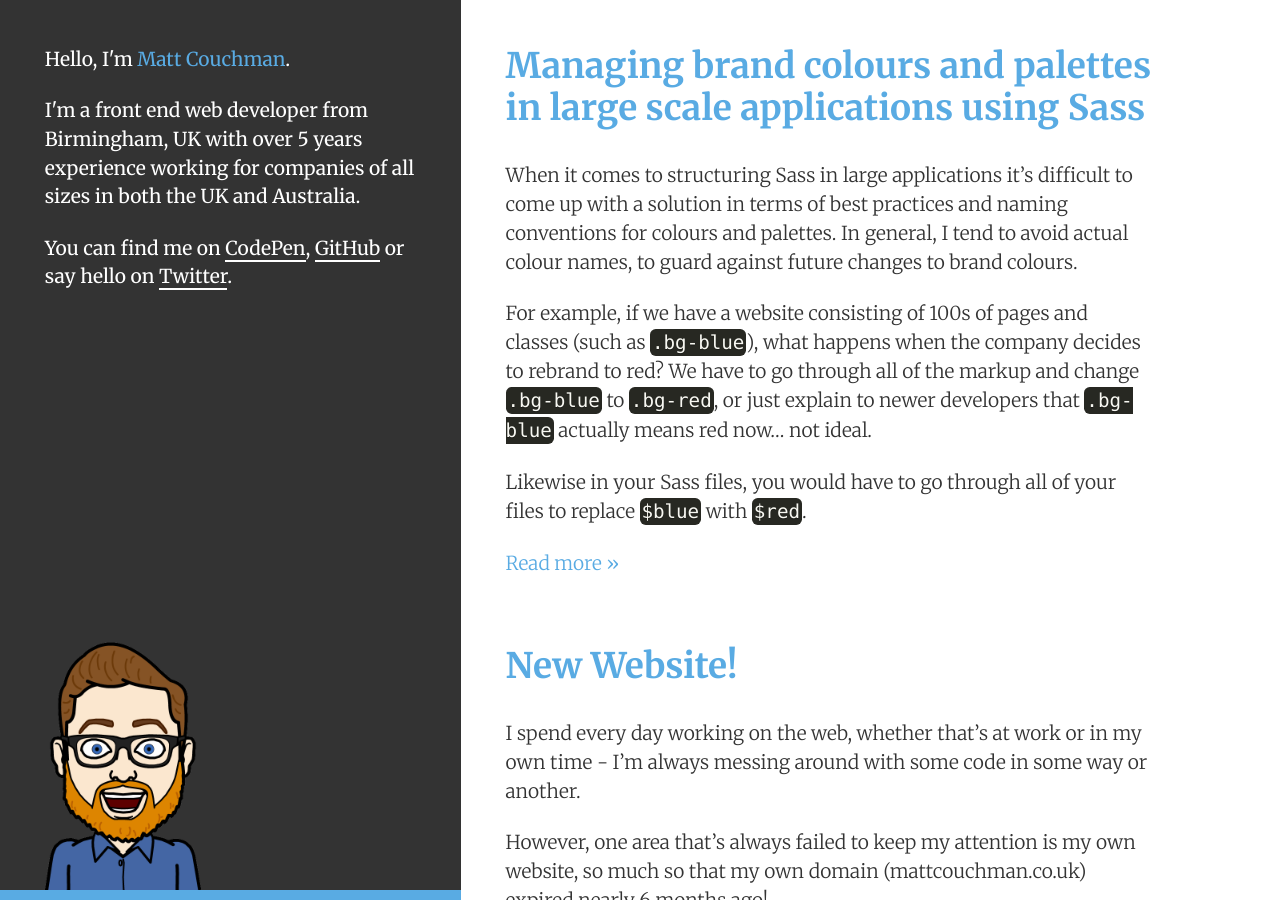
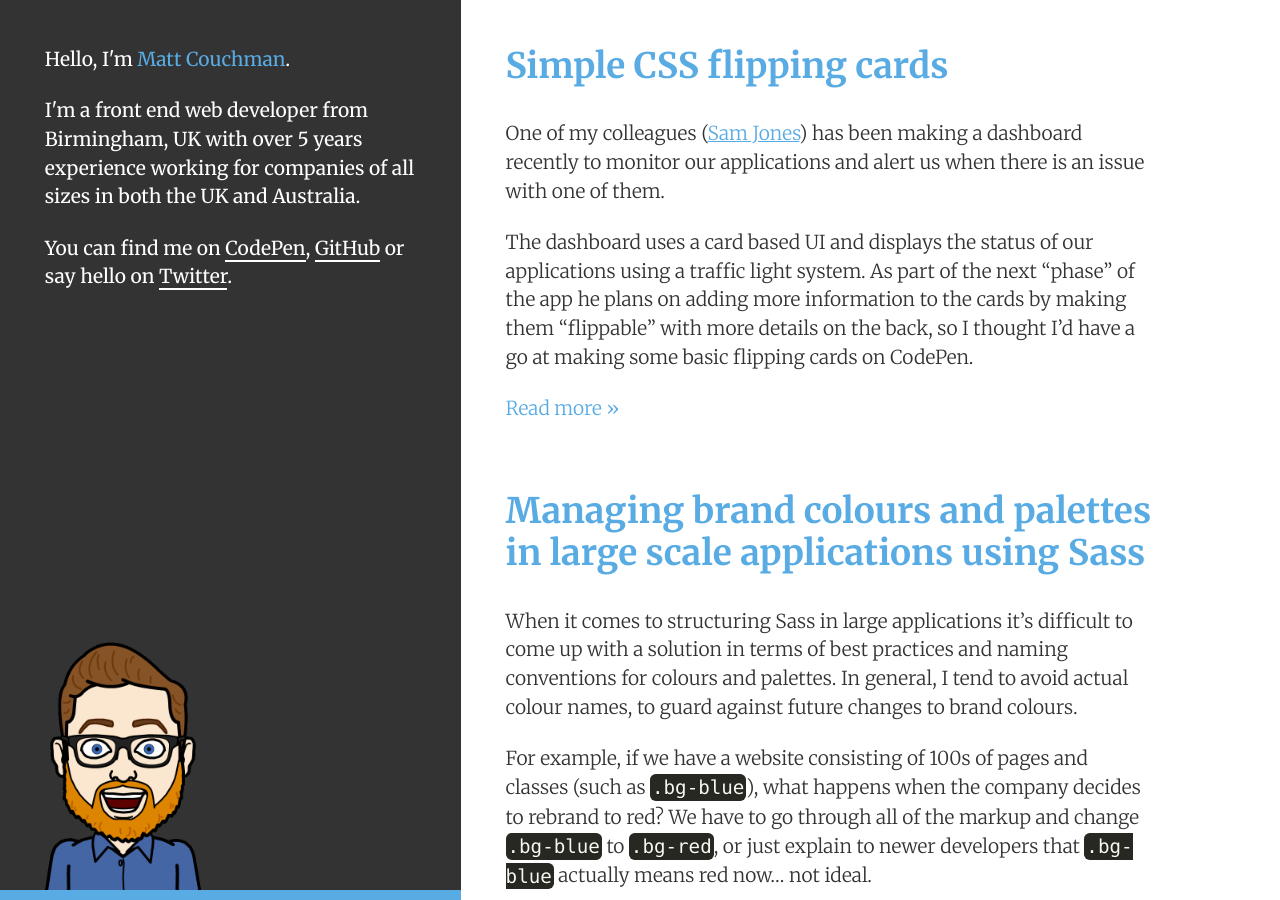
Before and after one commit to mattcouchman/mattcouchman.github.io, a Jekyll site: the page built from index.html, in a window 1280 px wide and 900 px high. Built offline with Jekyll 4.4.1, drawn with Linux system fonts in a browser that asks for light colours.

Commit message:
Added flipping card post

```diff
--- a/_drafts/2016-02-01-simple-css-flipping-cards.md
+++ b/_posts/2016-02-08-simple-css-flipping-cards.md
@@ -1,11 +1,11 @@
 ---
 layout: post
 title:  "Simple CSS flipping cards"
-date:   2016-02-01 16:00:00
+date:   2016-02-08 16:00:00
 description: Simple CSS flipping cards
 ---
 
-One of my colleague has been making a dashboard recently to monitor our applications and alert us when there is an issue with one of them.
+One of my colleagues ([Sam Jones](https://twitter.com/_sam066)) has been making a dashboard recently to monitor our applications and alert us when there is an issue with one of them.
 
 The dashboard uses a card based UI and displays the status of our applications using a traffic light system. As part of the next "phase" of the app he plans on adding more information to the cards by making them "flippable" with more details on the back, so I thought I'd have a go at making some basic flipping cards on CodePen.
 
@@ -28,7 +28,7 @@ So the basic markup looks like this:
 </div>
 {% endhighlight %}
 
-So the basic CSS looks like this:
+I've then added some basic styles to the "cards", along with the transition time and `preserve-3d` to make our animation actually appear to be 3d, rather than the default `flat`.
 
 {% highlight css %}
 .card {
@@ -42,9 +42,7 @@ So the basic CSS looks like this:
 }
 {% endhighlight %}
 
-These basic styles to the card element just set the basic layout of the card and add a transition time of 0.8s.
-
-After that we need to add styles for the front and back of the card, as below:
+After that I've added some styles to the front and back of the cards, including rotating the back of the card by 180 degrees. I've also added a `rotate` to the front of the card to allow for animation between the two values.
 
 {% highlight css %}
 .card__front, .card__back {
@@ -81,4 +77,4 @@ And it's really as easy as that! I've added a bit of extra markup and CSS in the
 <p data-height="400" data-theme-id="0" data-slug-hash="jWKvgy" data-default-tab="result" data-user="mattcouchman" class='codepen'>See the Pen <a href='http://codepen.io/mattcouchman/pen/jWKvgy/'>Simple CSS card flip</a> by Matt Couchman (<a href='http://codepen.io/mattcouchman'>@mattcouchman</a>) on <a href='http://codepen.io'>CodePen</a>.</p>
 <script async src="//assets.codepen.io/assets/embed/ei.js"></script>
 
-You can see the whole thing over on [http://codepen.io/mattcouchman/pen/jWKvgy?editors=1100](CodePen) or let me know what you think on [http://twitter.com/mattcouchman](Twitter)!
+You can see the whole thing over on [CodePen](http://codepen.io/mattcouchman/pen/jWKvgy?editors=1100) or let me know what you think on [Twitter](http://twitter.com/mattcouchman)!
```
Also changed, not shown: other parts of _posts/2016-02-08-simple-css-flipping-cards.md (+1 -3 lines), _drafts/ideas.md (added, +4 -0 lines).
